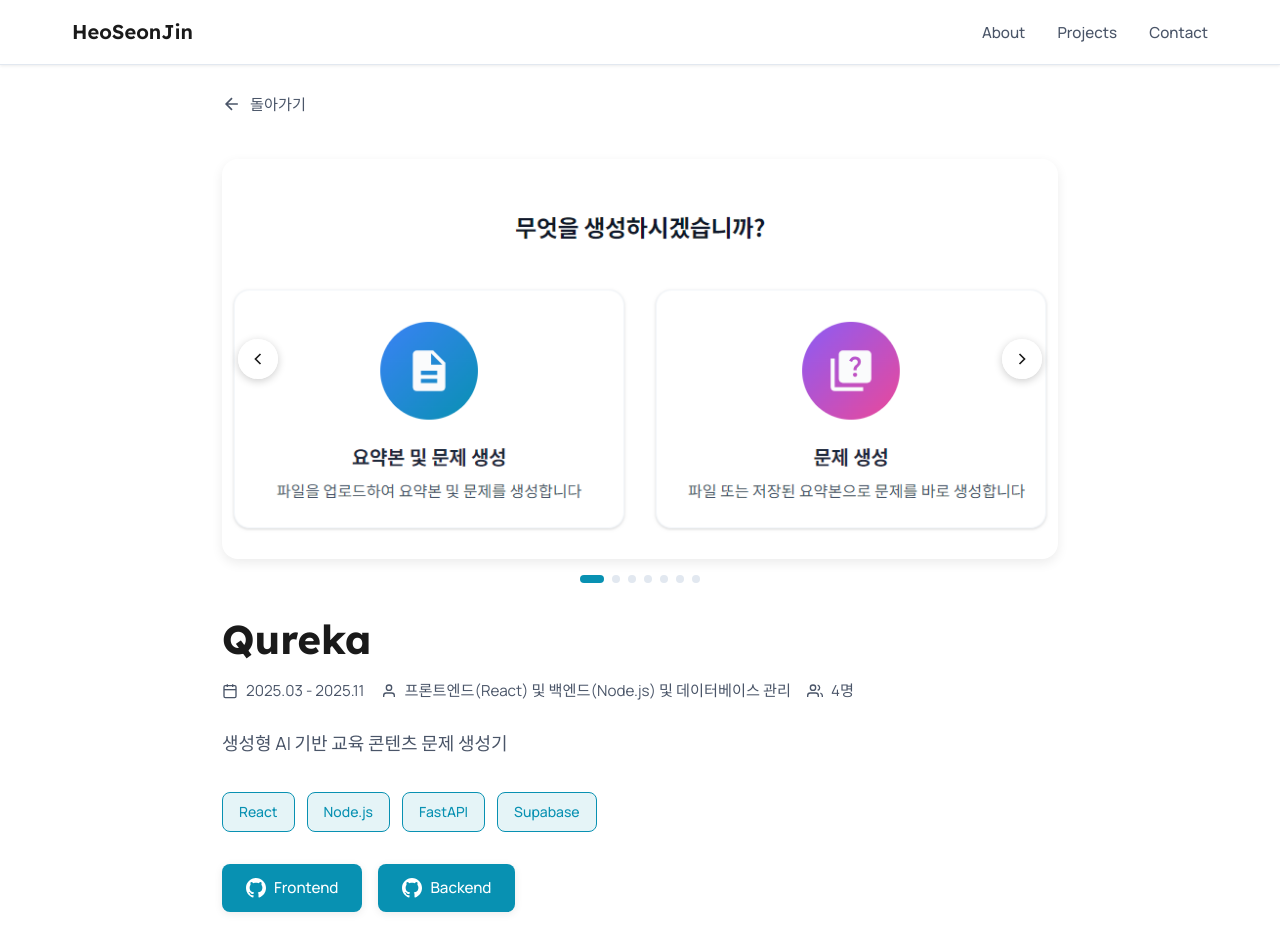
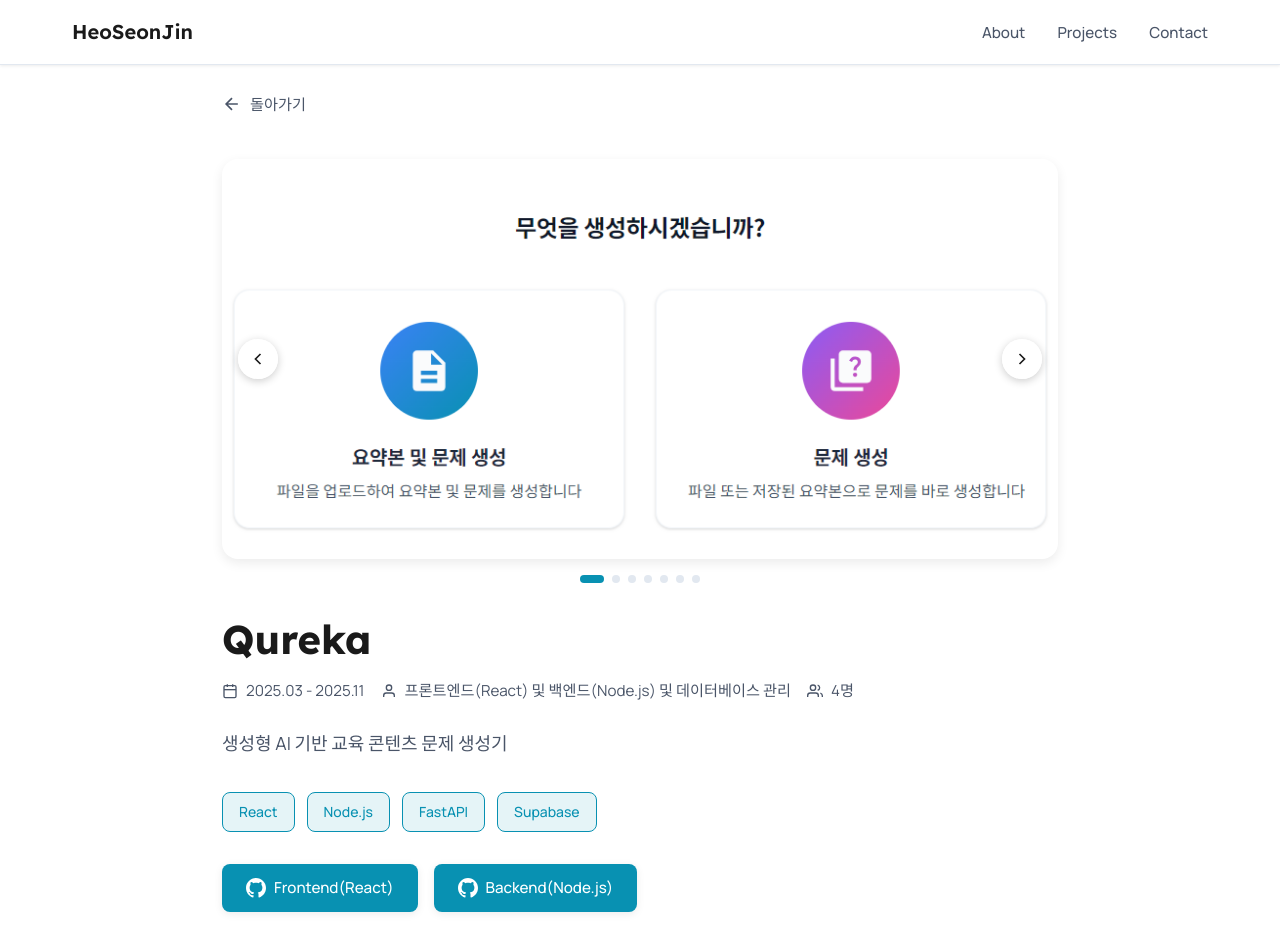
Before and after one commit to HeoSeonJin0504/HeoSeonJin0504.github.io, a React (Vite) app: page /project/1 in a window 1280 px wide. Shown: the top 952 px of the page. Built offline with nearby package versions, Linux system fonts and the light colour scheme.

Commit message:
project.ts 업데이트

```diff
--- a/src/data/projects.ts
+++ b/src/data/projects.ts
@@ -5,7 +5,7 @@
   title: 'Full-Stack Developer',
   bio: '생성형 AI를 활용하여 교육·학습 서비스를 만들어온 풀스택 개발자',
   email: 'sonjin54@naver.com',
-  skills: ['React', 'Node.js', 'Spring Boot', 'TypeScript', 'JavaScript', 'FastAPI', 'MySQL', 'Supabase']
+  skills: ['React', 'Node.js', 'Spring Boot', 'TypeScript', 'JavaScript', 'MySQL', 'Supabase']
 };
 
 export const socialLinks: SocialLink[] = [
@@ -34,8 +34,8 @@
       '/images/qureka/qureka_7.png',
     ],
     githubUrls: [
-      { label: 'Frontend', url: 'https://github.com/HeoSeonJin0504/qurekafront.git' },
-      { label: 'Backend', url: 'https://github.com/HeoSeonJin0504/qurekanode-supabase.git' }
+      { label: 'Frontend(React)', url: 'https://github.com/HeoSeonJin0504/qurekafront.git' },
+      { label: 'Backend(Node.js)', url: 'https://github.com/HeoSeonJin0504/qurekanode-supabase.git' }
     ],
     demoUrl: '',
     videoUrl: '/videos/qureka.mp4',
@@ -65,8 +65,8 @@
       '/images/imagetostory/imagetostory_1.png',
     ],
     githubUrls: [
-      { label: 'Frontend', url: 'https://github.com/HeoSeonJin0504/image-to-story-front.git' },
-      { label: 'Backend', url: 'https://github.com/HeoSeonJin0504/image-to-story-node.git' }
+      { label: 'Frontend(React)', url: 'https://github.com/HeoSeonJin0504/image-to-story-front.git' },
+      { label: 'Backend(Node.js)', url: 'https://github.com/HeoSeonJin0504/image-to-story-node.git' }
     ],
     demoUrl: '',
     videoUrl: '/videos/imagetostory.mp4',
```
